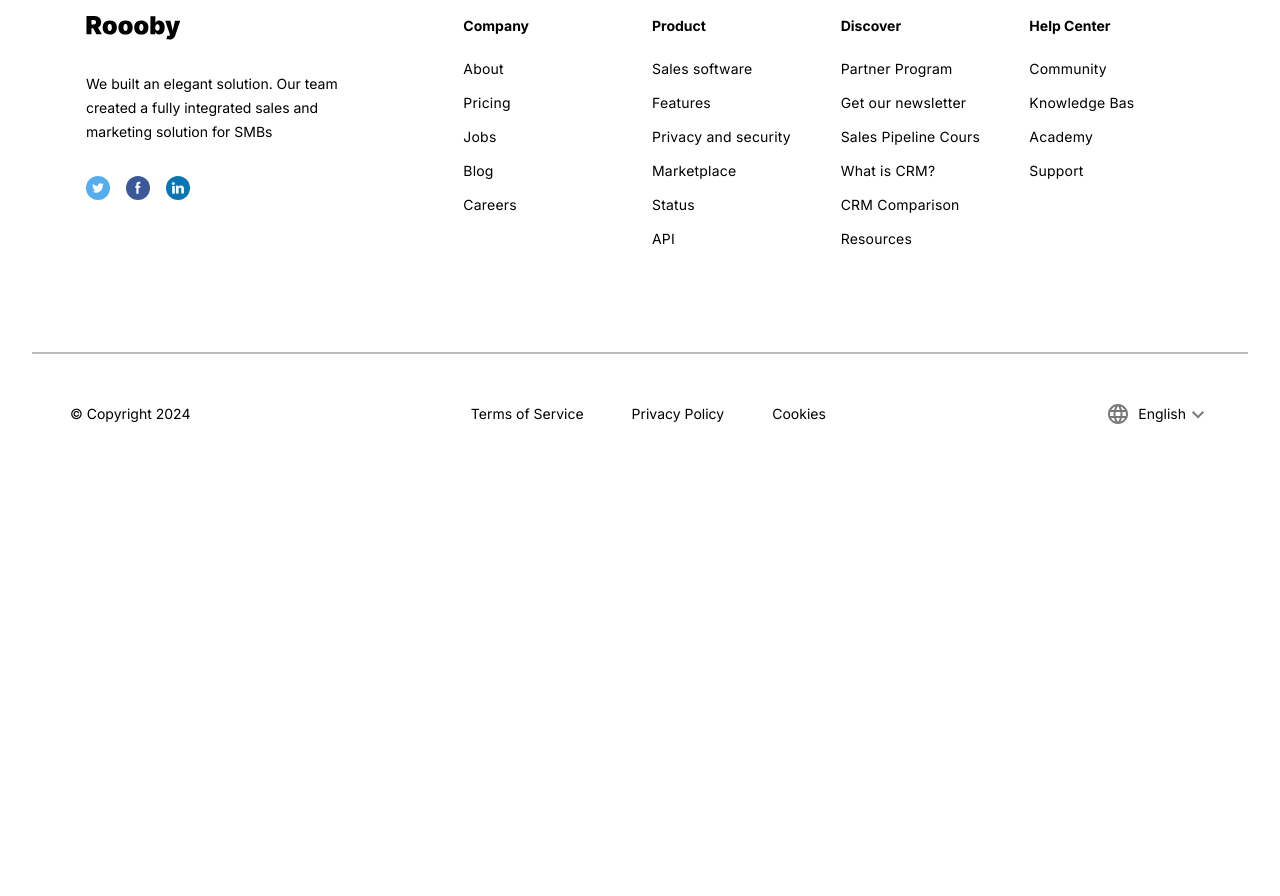
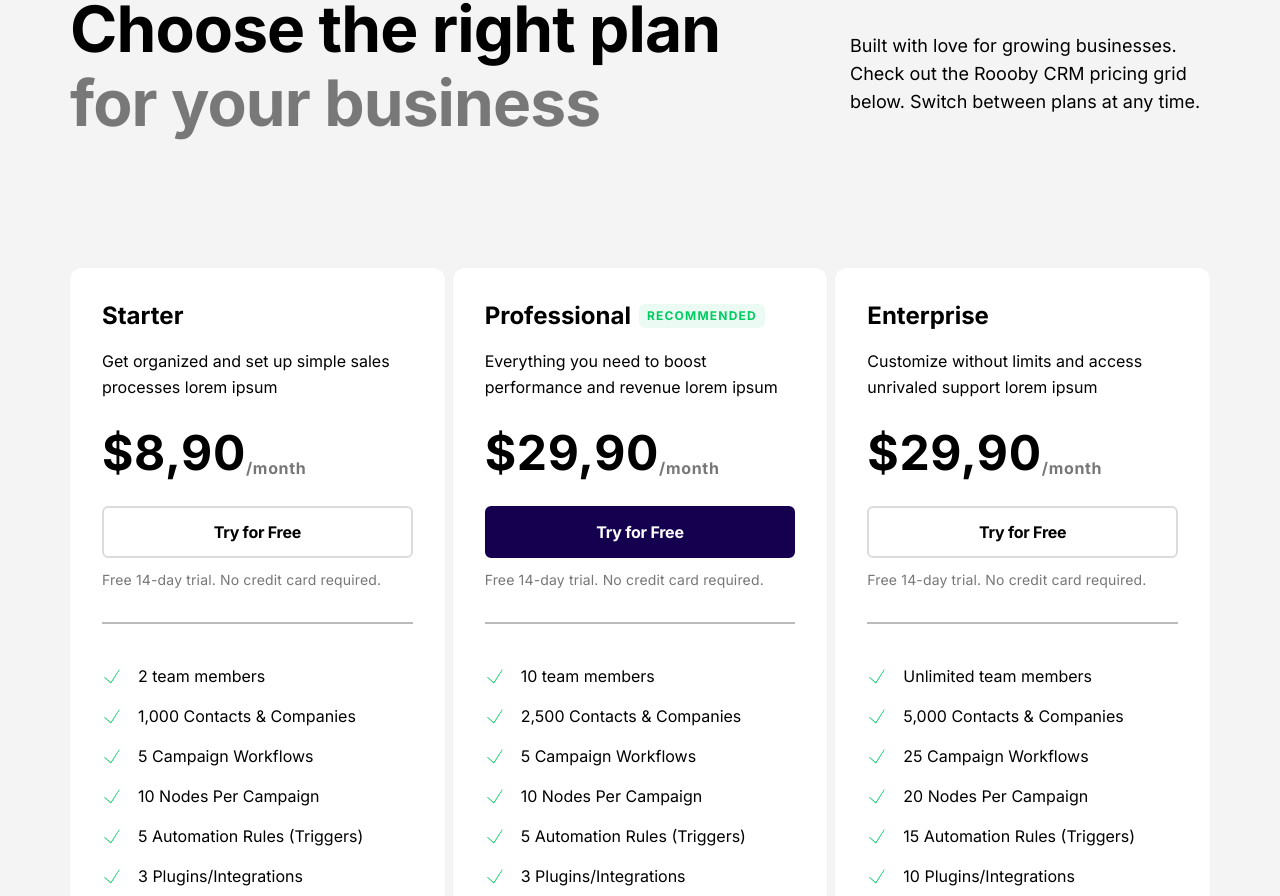
Before and after one commit to IrinaDimcheva/zing7-roooby, a Next.js app: page /pricing in a window 1280 px wide. Shown: the part 204-1100 px from the top of the page. Before the commit the page ends 800 px from the top, so only its background shows below. Built offline with nearby package versions, Linux system fonts and the light colour scheme.

Commit message:
Pricing plan section added

```diff
--- a/src/app/pricing/page.tsx
+++ b/src/app/pricing/page.tsx
@@ -1,3 +1,9 @@
+import Plan from './plan';
+
 export default function PricingPage() {
-  return <div>Pricing Page</div>;
+  return (
+    <main>
+      <Plan />
+    </main>
+  );
 }
--- /dev/null
+++ b/src/app/pricing/plan-card.tsx
@@ -0,0 +1,78 @@
+import Button from '@/components/ui/button';
+import HorizontalLine from '@/components/ui/horizontal-line';
+import Image from 'next/image';
+
+interface IPlan {
+  title: string;
+  tag?: string;
+  description: string;
+  price: string;
+  included: string[];
+  excluded?: string[];
+}
+
+export default function PlanCard({
+  title,
+  tag,
+  description,
+  price,
+  included,
+  excluded,
+}: IPlan) {
+  return (
+    <li className="p-8 rounded-xl shadow-sm bg-white">
+      <div className="flex gap-2 items-center pb-4">
+        <h4 className="text-2xl font-bold">{title}</h4>
+        {tag && (
+          <span className="text-xs font-bold tracking-[1.2px] uppercase text-accent-dark bg-accent-dark-bg py-1 px-2 rounded-md">
+            {tag}
+          </span>
+        )}
+      </div>
+      <p className="leading-[26px] pb-6">{description}</p>
+      <h2 className="text-[48px] font-bold leading-[58px] tracking-[0.67px] pb-6">
+        {price}
+        <sub className="text-base leading-[26px] text-gray-custom-200">
+          /month
+        </sub>
+      </h2>
+      {tag ? (
+        <Button
+          label="Try for Free"
+          className="w-full py-3 mb-3 hover:bg-white hover:text-primary"
+        />
+      ) : (
+        <Button
+          label="Try for Free"
+          bgColor="bg-white"
+          color="text-black"
+          borderColor="border-gray-custom-100"
+          className="w-full py-3 mb-3 hover:bg-primary hover:text-white hover:border-primary "
+        />
+      )}
+      <p className="text-sm tracking-[0.16px] text-gray-custom-200 pb-8">
+        Free 14-day trial. No credit card required.
+      </p>
+      <HorizontalLine />
+      <ul className="pt-6">
+        {included.map((item, index) => (
+          <li key={index} className="flex gap-4 pb-4">
+            <Image src="/images/check.svg" alt="/" width={20} height={20} />
+            <p>{item}</p>
+          </li>
+        ))}
+      </ul>
+      <ul>
+        {excluded &&
+          excluded.map((item, index) => (
+            <li key={index} className="flex gap-4 pb-4 opacity-30">
+              <Image src="/images/check.svg" alt="/" width={20} height={20} />
+              <p className="leading-[16px] tracking-[0.18px] line-through">
+                {item}
+              </p>
+            </li>
+          ))}
+      </ul>
+    </li>
+  );
+}
--- /dev/null
+++ b/src/app/pricing/plan.tsx
@@ -0,0 +1,44 @@
+import { plans } from '@/data/data';
+import PlanCard from './plan-card';
+import HorizontalLine from '@/components/ui/horizontal-line';
+import Button from '@/components/ui/button';
+
+export default function Plan() {
+  return (
+    <section className=" bg-secondary px-8 py-16 sm:py-24">
+      <div className="max-w-screen-wide mx-auto">
+        <div className="flex flex-col justify-between items-baseline xl:flex-row">
+          <h1 className="font-bold text-5xl sm:text-6xl leading-tight tracking-tighter md:text-[64px] md:leading-[74px] md:tracking-[-0.89px] md:w-[689px] mb-8">
+            Choose the right plan <br />
+            <span className="text-gray-custom-300">for your business</span>
+          </h1>
+          <p className="text-lg w-[360px]">
+            Built with love for growing businesses. Check out the Roooby CRM
+            pricing grid below. Switch between plans at any time.
+          </p>
+        </div>
+        <ul className="grid grid-cols-1 gap-2 max-md:gap-y-8 md:grid-cols-2 lg:grid-cols-3  py-24">
+          {plans.map((item) => (
+            <PlanCard key={item.title} {...item} />
+          ))}
+        </ul>
+        <HorizontalLine />
+        <div className="flex flex-wrap gap-12 justify-center items-center pt-8">
+          <h3 className="text-[32px] font-bold leading-[42px] tracking-[-0.44px]">
+            Need help choosing the right plan?
+          </h3>
+          <div className="flex flex-wrap gap-y-2 gap-x-8">
+            <Button
+              label="Contact sales"
+              bgColor="bg-white"
+              color="text-black"
+              borderColor="border-gray-custom-100"
+              className="max-[460px]:w-full py-4"
+            />
+            <Button label="Compare plans" className="max-[460px]:w-full py-4" />
+          </div>
+        </div>
+      </div>
+    </section>
+  );
+}
--- a/src/components/layout/navbar.tsx
+++ b/src/components/layout/navbar.tsx
@@ -19,7 +19,7 @@ export default function Navbar() {
     <div className="px-4">
       <div className="max-w-screen-wide mx-auto">
         <nav className="flex max-lg:justify-between justify-start gap-24 xl:gap-56 items-center py-8">
-          <Link href="/">
+          <Link onClick={handleClose} href="/">
             <Image
               src="/images/logo.svg"
               alt="Roooby logo"
@@ -65,11 +65,12 @@ export default function Navbar() {
                 color="text-black"
                 borderColor="border-gray-custom-100"
                 textSize="text-xs"
+                className="tracking-[-0.19px]"
               />
               <Link
                 onClick={handleClose}
                 href="/pricing"
-                className="bg-primary text-white px-8 py-[10px] font-bold text-xs rounded-md"
+                className="bg-primary text-white px-8 py-[10px] font-bold text-xs rounded-md tracking-[-0.19px]"
               >
                 Try for Free
               </Link>
--- a/src/components/ui/button.tsx
+++ b/src/components/ui/button.tsx
@@ -16,7 +16,7 @@ export default function Button({
         bgColor
           ? `${bgColor} ${color} ${borderColor && `${borderColor} border-2`}`
           : 'bg-primary text-white'
-      }  rounded-md ${textSize} ${className}`}
+      }  rounded-md ${textSize} ${className} tracking-[-0.25px]`}
     >
       {label}
     </button>
--- a/src/data/data.ts
+++ b/src/data/data.ts
@@ -249,3 +249,61 @@ export const footerLinks = [
     ],
   },
 ];
+
+export const plans = [
+  {
+    title: 'Starter',
+    description: 'Get organized and set up simple sales processes lorem ipsum',
+    price: '$8,90',
+    included: [
+      '2 team members',
+      '1,000 Contacts & Companies',
+      '5 Campaign Workflows',
+      '10 Nodes Per Campaign',
+      '5 Automation Rules (Triggers)',
+      '3 Plugins/Integrations',
+    ],
+    excluded: [
+      'Marketing Automation',
+      'Custom Deal Tracks',
+      'Automated Voicemails',
+      'Post-call Automation',
+    ],
+  },
+  {
+    title: 'Professional',
+    tag: 'Recommended',
+    description:
+      'Everything you need to boost performance and revenue lorem ipsum',
+    price: '$29,90',
+    included: [
+      '10 team members',
+      '2,500 Contacts & Companies',
+      '5 Campaign Workflows',
+      '10 Nodes Per Campaign',
+      '5 Automation Rules (Triggers)',
+      '3 Plugins/Integrations',
+      'Marketing Automation',
+      'Custom Deal Tracks',
+    ],
+    excluded: ['Automated Voicemails', 'Post-call Automation'],
+  },
+  {
+    title: 'Enterprise',
+    description:
+      'Customize without limits and access unrivaled support lorem ipsum',
+    price: '$29,90',
+    included: [
+      'Unlimited team members',
+      '5,000 Contacts & Companies',
+      '25 Campaign Workflows',
+      '20 Nodes Per Campaign',
+      '15 Automation Rules (Triggers)',
+      '10 Plugins/Integrations',
+      'Marketing Automation',
+      'Custom Deal Tracks',
+      'Automated Voicemails',
+      'Post-call Automation',
+    ],
+  },
+];
--- a/tailwind.config.ts
+++ b/tailwind.config.ts
@@ -13,8 +13,10 @@ const config: Config = {
         secondary: '#F4F4F4',
         accent: '#FFE377',
         'accent-dark': '#00CC61',
+        'accent-dark-bg': '#EBFBF3',
         'gray-custom': {
           100: '#DCDCDC',
+          200: '#777777',
           300: '#787878',
           500: '#404040',
           600: '#3B3A40',
```
Also changed, not shown: public/images/check.svg.
